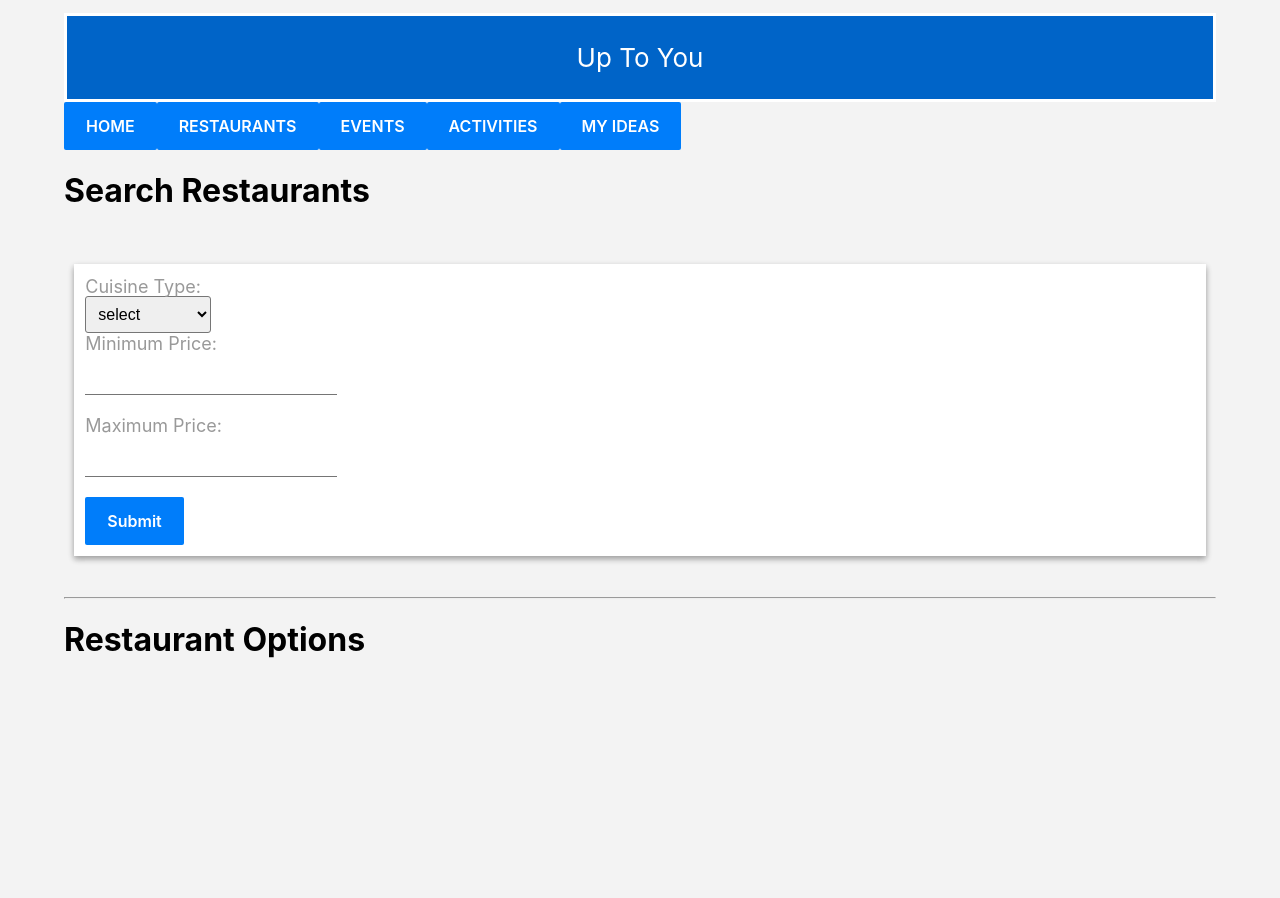
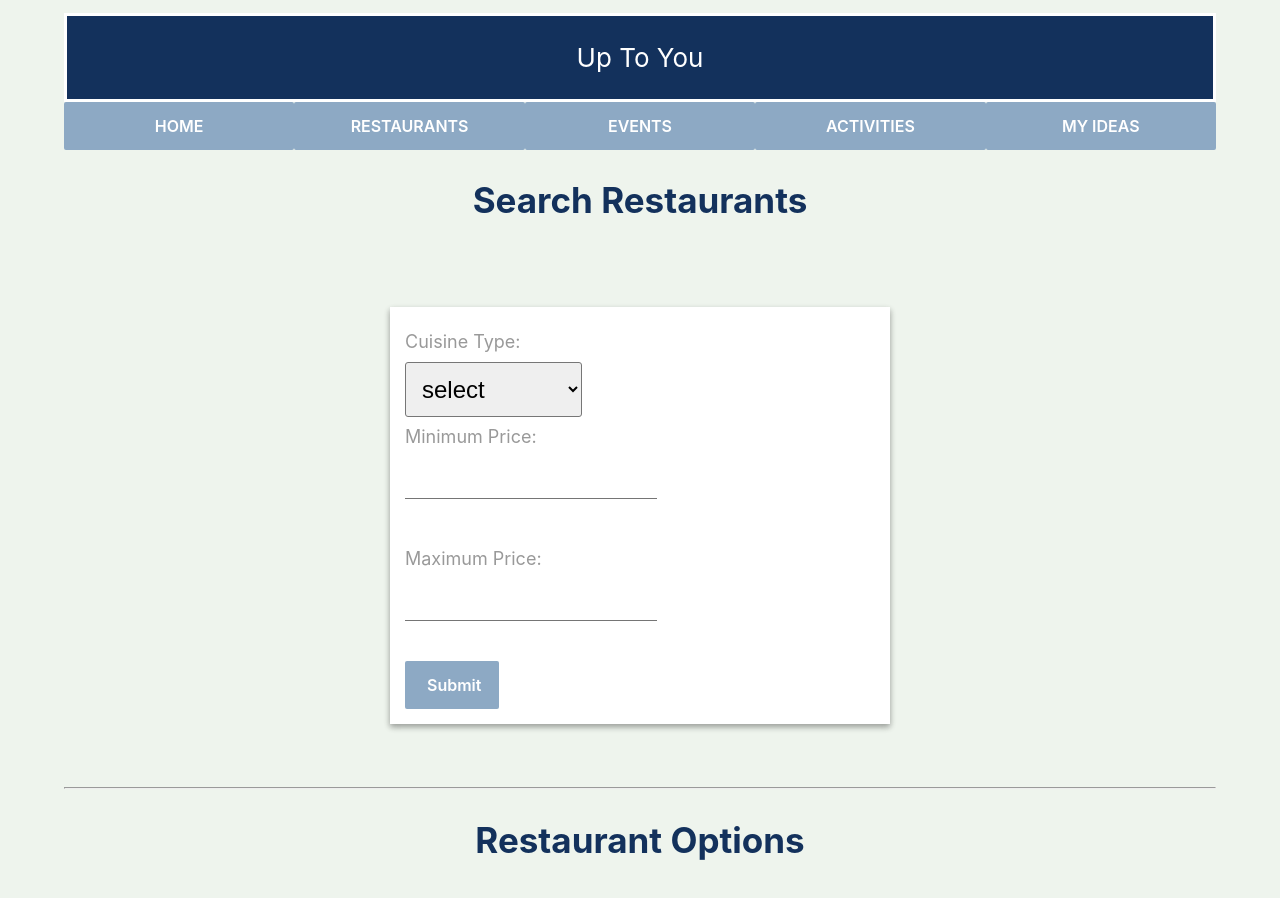
Before and after one commit to chum46/Project-3, a React (Create React App) app in the folder client/: page /food in a window 1280 px wide. Shown: the top 898 px of the page. Before the commit the page ends 800 px from the top, so only its background shows below. Built offline with nearby package versions, Linux system fonts and the light colour scheme.

Commit message:
css fixes

```diff
--- a/client/src/App.css
+++ b/client/src/App.css
@@ -1,5 +1,5 @@
 body {
-  background-color: #F3F3F3;
+  background-color: #eef4ed;
 }
 
 .App {
@@ -14,7 +14,7 @@ body {
 }
 
 .App-header {
-  background-color: rgb(0, 100, 200);
+  background-color:#13315c;
   color: white;
   border: solid;
   min-height: 10vh;
@@ -36,10 +36,11 @@ button,
   vertical-align: middle;
   text-align: center;
   font-family: inherit;
+  width: 20%;
   font-weight: 600;
   line-height: 1.5;
   cursor: pointer;
-  background-color: rgb(0, 125, 250);
+  background-color: #8da9c4;
   color: white;
   font-size: 16px;
   text-decoration: none;
@@ -48,18 +49,20 @@ button,
   border-style: solid;
   padding: 12px 22px;
   margin: 0px;
+  transition: color 0.3s ease;
 }
 
 button:hover {
-  background-color: rgb(0, 68, 153);
+  background-color: #e7a7a9;
 }
 
 .button:hover {
-  background-color: rgb(0, 68, 153);
+  background-color: #e7a7a9;
 }
 
 .restaurantImage {
-  padding: 1%;
+  padding:10px;
+  border:5px solid #e7a7a9;
   position: absolute;
   top: 0;
   left: 0;
@@ -68,10 +71,11 @@ button:hover {
 .restaurantRating {
   position: absolute;
   top: 0;
+  padding: 0%;
   right: 0px;
   border: solid;
-  margin-top: 1%;
-  margin-right: 1%;
+  margin-top: 5%;
+  margin-right: 5%;
   text-align: center;
   height: 100px;
   width: 162px;
@@ -79,6 +83,7 @@ button:hover {
 
 .restaurantInfo {
   padding-top: 100px;
+  padding-bottom: 10px;
 }
 
 .card {
@@ -86,7 +91,7 @@ button:hover {
   margin-bottom: 2%;
   background-color: white;
   position: relative;
-  padding: 1%;
+  padding: 3%;
   z-index: 2;
   overflow: hidden;
   -webkit-box-shadow: 0px 3px 6px rgba(0, 0, 0, 0.16), 0px 3px 6px rgba(0, 0, 0, 0.23);
@@ -162,6 +167,39 @@ select {
 }
 
 .event-form {
-  padding: 10px;
-  font-size: 1rem;
+  padding: 5px;
+  font-size: 1.5rem;
+  margin: 80px auto;
+  width: 500px;
+  height: 550px;
+  line-height: 40px;
 }
+
+.food-form {
+  font-size: 1.5rem;
+  margin: 80px auto;
+  width: 500px;
+  height: 400px;
+  line-height: 40px;
+}
+
+.post-card{
+  margin-top: 2%;
+  margin-bottom: 4%;
+  background-color: white;
+  position: relative;
+  padding: 4%;
+  z-index: 2;
+  overflow: hidden;
+  -webkit-box-shadow: 0px 3px 6px rgba(0, 0, 0, 0.16), 0px 3px 6px rgba(0, 0, 0, 0.23);
+  box-shadow: 0px 3px 6px rgba(0, 0, 0, 0.16), 0px 3px 6px rgba(0, 0, 0, 0.23);
+  -webkit-animation: init 0.5s 0.2s cubic-bezier(0.55, 0.055, 0.675, 0.19) forwards, moveDown 1s 0.8s cubic-bezier(0.6, -0.28, 0.735, 0.045) forwards, moveUp 1s 1.8s cubic-bezier(0.175, 0.885, 0.32, 1.275) forwards, materia 0.5s 2.7s cubic-bezier(0.86, 0, 0.07, 1) forwards;
+  animation: init 0.5s 0.2s cubic-bezier(0.55, 0.055, 0.675, 0.19) forwards, moveDown 1s 0.8s cubic-bezier(0.6, -0.28, 0.735, 0.045) forwards, moveUp 1s 1.8s cubic-bezier(0.175, 0.885, 0.32, 1.275) forwards, materia 0.5s 2.7s cubic-bezier(0.86, 0, 0.07, 1) forwards;
+}
+
+h1{
+  color: #13315c;
+  padding: 6px;
+  text-align: center;
+  font-size: 35px;
+}
--- a/client/src/components/Foodsearch.js
+++ b/client/src/components/Foodsearch.js
@@ -38,7 +38,7 @@ class Foodsearch extends Component {
         return (
             <div>
                 <h1>Search Restaurants</h1>
-                <form onSubmit={this.onSubmit} className="event-form">
+                <form onSubmit={this.onSubmit} className="food-form">
                     <div className="card">
                         <label>Cuisine Type: </label><br />
                         <select type="text" name="type" onChange={this.onChange} value={this.state.type}>
--- a/client/src/components/Postform.js
+++ b/client/src/components/Postform.js
@@ -35,7 +35,7 @@ class Postform extends Component {
             <div>
                 <h1>Add Date Idea</h1>
                 <form onSubmit={this.onSubmit}>
-                    <div className="card">
+                    <div className="post-card">
                         <div>
                             <label>Title: </label><br />
                             <input type="text" name="title" onChange={this.onChange} value={this.state.title} />
```
Also changed, not shown: client/src/images/up2logo.png (added).
